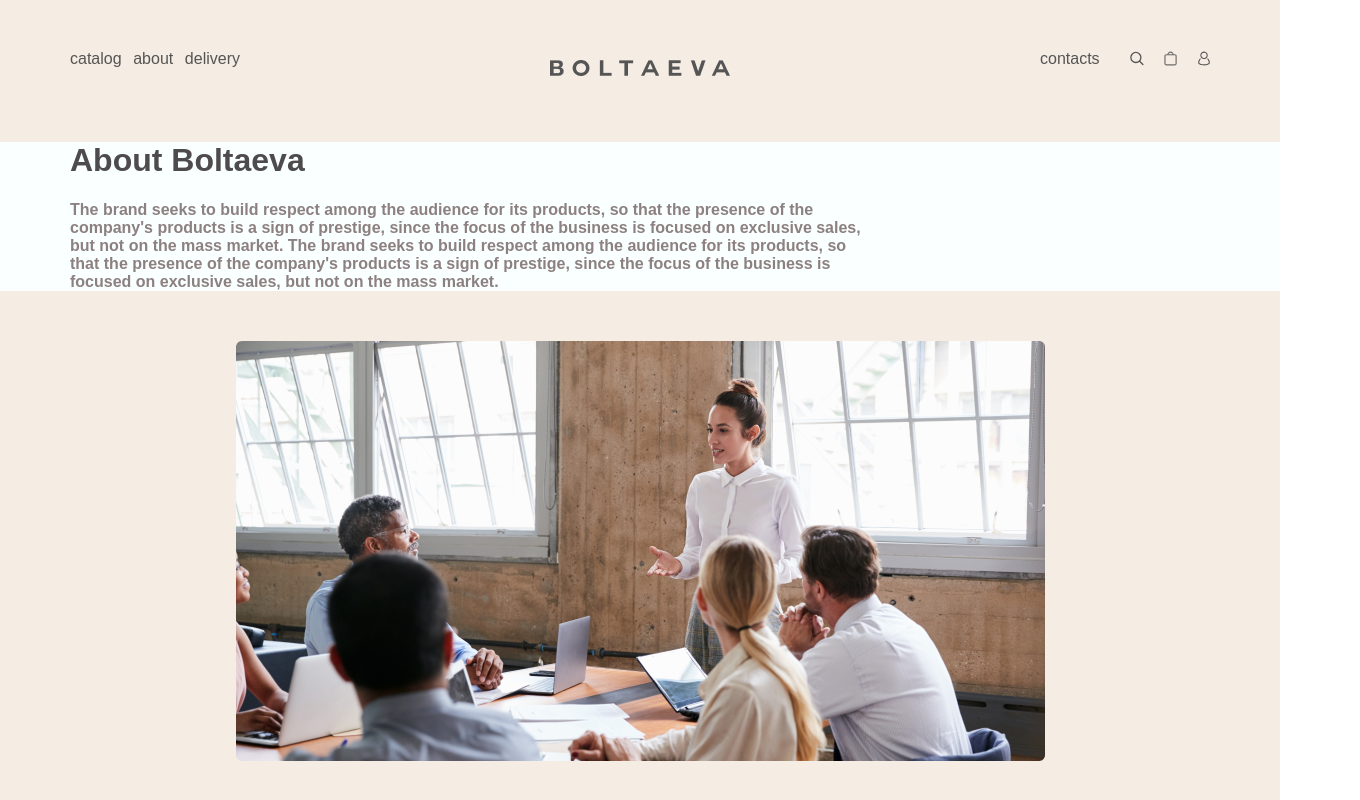
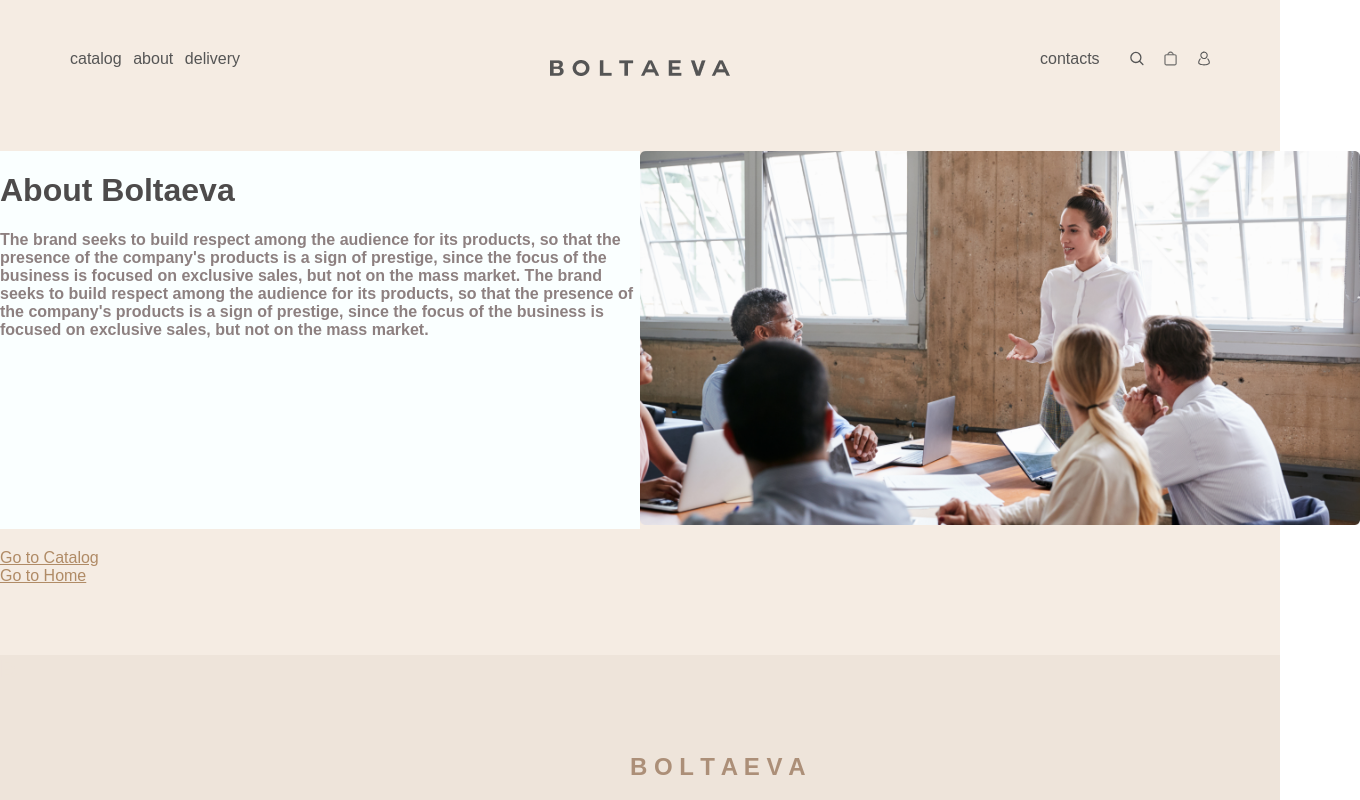
Before and after one commit to chan57/beauty-shop, a Vue app: page /about in a window 1280 px wide. Shown: the top 800 px of the page, 1360 px wide, since content can reach past the window. Built offline with nearby package versions, Linux system fonts and the light colour scheme; the HTML template or start-up script is replaced by a standard one; a web font is replaced by a local one.

Commit message:
add link & fix about/delivery

```diff
--- a/src/views/About.vue
+++ b/src/views/About.vue
@@ -2,16 +2,21 @@
   <div class="contDelivery">
 
     <HeaderForAllNextPage/>
-    <div class="maryMe">
+    <div class="contDelivery2">
+      <div class="maryMe">
       <h1>About Boltaeva</h1>
         <h4>The brand seeks to build respect among the audience for its products, so that the presence of the company's products is a sign of prestige, since the focus of the business is focused on exclusive sales, but not on the mass market. The brand seeks to build respect among the audience for its products, so that the presence of the company's products is a sign of prestige, since the focus of the business is focused on exclusive sales, but not on the mass market.</h4>
     </div>
 
     <div class="dliveryBody">
 
-    <img src="/src/assets/about.png">
+    <img class="img" src="/src/assets/about.png">
     </div>
-    <router-link class="hrevff" to="/catalog">Go to Catalog</router-link>
+
+    </div>
+<router-link class="hrevff" to="/catalog">Go to Catalog</router-link>
+   <router-link class="hrevff" to="/">Go to Home</router-link>
+
   </div>
 </template>
 
@@ -24,40 +29,53 @@ import HeaderForAllNextPage from '../components/Layout/HeaderForAllNextPage.vue'
 @import url("https://fonts.cdnfonts.com/css/satoshi");
 .contDelivery {
 
-  .dliveryBody {
+  .contDelivery2{
+    margin-top: 30px;
+    margin-bottom: 20px;
+    display: grid;
+    grid-template-columns: 50% 50%;
+     .dliveryBody {
     font-family: "Qlassy", sans-serif;
-    display: grid;
-    text-align: center;
-    margin-top: 50px ;
-    justify-content: center;
-
+    // display: grid;
+    // text-align: center;
+    // margin-top: 50px ;
+    // justify-content: center;
+    .img {
+      max-width: 720px;
+    }
 
   }
   .maryMe {
     background-color: rgb(250, 255, 255);
+
     h1{
-margin-left: 70px;
+// margin-left: 70px;
       font-family: "Qlassy", sans-serif;
   color: #4d4b4b;
     }
 
     h4 {
-      margin-left: 70px;
-      display: grid;
-      justify-content: start;
+      // margin-left: 70px;
+      // display: grid;
+      // justify-content: start;
       max-width: 800px;
        color: #8d8080;
     }
   }
 
 
-  .hrevff{
+
+
+
+
+
+    }
+      .hrevff{
     display: flex;
-      margin-top: 40px;
-      margin-left: 70px;
+      // margin-top: 40px;
+      // margin-left: 70px;
 
   color: #b08b66;
-
-    }
+  }
 }
 </style>
--- a/src/views/Contacts.vue
+++ b/src/views/Contacts.vue
@@ -4,8 +4,9 @@
     <HeaderForAllNextPage/>
     <div class="containerContacts">
         <h1>Our contacts</h1>
-        <img src="/src/assets/contacts.png">
+        <img class="img" src="/src/assets/contacts.png">
         <router-link class="hrevf" to="/catalog">Go to Catalog</router-link>
+        <router-link class="hrevf" to="/">Go to Home</router-link>
     </div>
 
   </div>
@@ -26,8 +27,12 @@ import HeaderForAllNextPage from '../components/Layout/HeaderForAllNextPage.vue'
       font-family: "Qlassy", sans-serif;
   color: #bab6b6;
     }
+    .img{
+      margin-bottom: 20px;
+    }
     .hrevf{
-      margin-top: 40px;
+
+
       font-family: "Qlassy", sans-serif;
   color: #b08b66;
   size: 110px;
--- a/src/views/Delivery.vue
+++ b/src/views/Delivery.vue
@@ -4,10 +4,11 @@
     <HeaderForAllNextPage/>
     <div class="dliveryBody">
         <h1>Delivery information</h1>
-    <img class="imgg" src="/src/assets/delivery.png">
+    <!-- <img class="imgg" src="/src/assets/delivery.png"> -->
     </div>
     <h4>The brand seeks to build respect among the audience for its products, so that the presence of the company's products is a sign of prestige, since the focus of the business is focused on exclusive sales, but not on the mass market.</h4>
     <router-link class="hrevff" to="/catalog">Go to Catalog</router-link>
+    <router-link class="hrevff" to="/">Go to Home</router-link>
   </div>
 </template>
 
@@ -26,15 +27,18 @@ import HeaderForAllNextPage from '../components/Layout/HeaderForAllNextPage.vue'
       font-family: "Qlassy", sans-serif;
   color: #e9c7c7;
    background-color: rgb(175, 156, 141);
+
+      margin-bottom: 20px;
+
   }
   .dliveryBody {
     display: grid;
     text-align: center;
 
     justify-content: center;
-    .imgg {
-      width: 1300px;
-    }
+    // .imgg {
+    //   width: 1300px;
+    // }
     h1{
       text-align: center;
       font-family: "Qlassy", sans-serif;
@@ -44,7 +48,7 @@ import HeaderForAllNextPage from '../components/Layout/HeaderForAllNextPage.vue'
   }
   .hrevff{
     display: flex;
-      margin-top: 40px;
+
       margin-left: 70px;
       font-family: "Qlassy", sans-serif;
   color: #b08b66;
--- a/src/views/Orders.vue
+++ b/src/views/Orders.vue
@@ -41,6 +41,7 @@
       <h1>Shoping cart is empty</h1>
       <h2 class="zeleniu">Add orders in catalog</h2>
        <router-link class="hrevff" to="/catalog">Go to Catalog</router-link>
+        <router-link class="hrevff" to="/">Go to Home</router-link>
     </div>
   </div>
 </template>
@@ -85,10 +86,11 @@ function clearFavoriteFunc() {
     text-align: center;
     .zeleniu {
       color: darkcyan;
+      margin-bottom: 20px;
     }
     .hrevff{
     display: flex;
-      margin-top: 40px;
+
       justify-content: center;
       font-family: "Qlassy", sans-serif;
   color: #b08b66;
```
